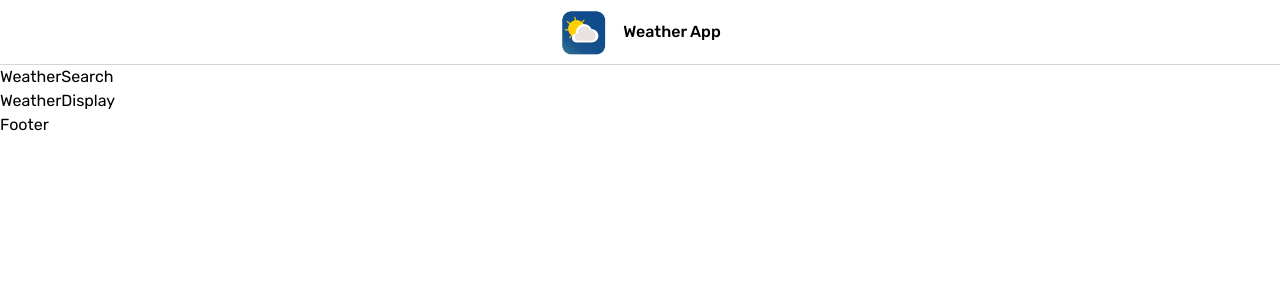
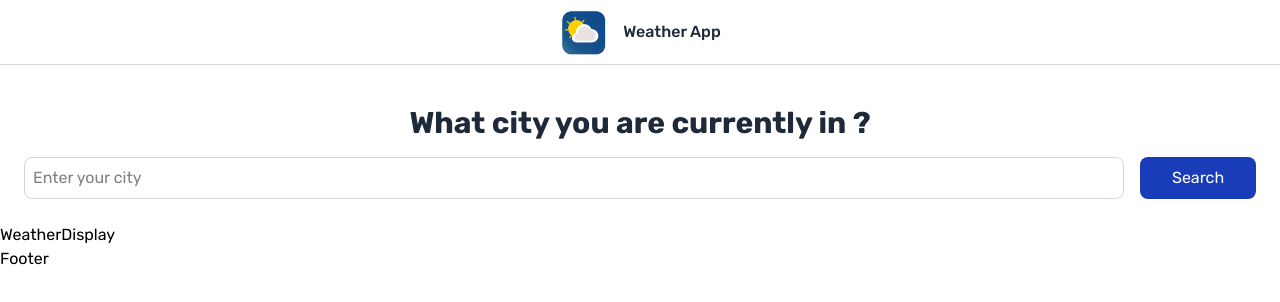
Before and after one commit to ilyasmdn/weather-app, a React (Vite) app: page / in a window 1280 px wide. Shown: the top 302 px of the page. Built offline with nearby package versions, Linux system fonts and the light colour scheme.

Commit message:
weather search added

```diff
--- a/src/components/Header.tsx
+++ b/src/components/Header.tsx
@@ -4,7 +4,7 @@ const Header = () => {
   return (
     <header className='sticky top-0 flex py-2 items-center justify-center gap-4 border-b border-gray-300'>
         <img src={icon} className='h-12' />
-        <p className='font-medium'>Weather App</p>
+        <p className='font-medium text-gray-800'>Weather App</p>
     </header>
   )
 }
--- a/src/components/WeatherSearch.tsx
+++ b/src/components/WeatherSearch.tsx
@@ -1,6 +1,31 @@
+import { useState } from "react";
+
 const WeatherSearch = () => {
+
+    const [city, setCity] = useState('');
+
+    const handleChangeCity = (e: React.ChangeEvent<HTMLInputElement>) => {
+        setCity(e.target.value)
+    }
+
   return (
-    <div>WeatherSearch</div>
+    <div className="w-full p-6">
+        <h2 className="py-4 text-3xl font-bold text-center text-gray-800">What city you are currently in ?</h2>
+        <div className="flex gap-4">
+            <input
+                type="text"
+                value={city}
+                onChange={(e) => handleChangeCity(e)}
+                placeholder="Enter your city"
+                className="w-full p-2 border border-gray-300 rounded-lg"
+            />
+            <button
+                className="w-32 p-2 bg-blue-800 text-white rounded-lg cursor-pointer hover:bg-blue-900 transition duration-300"
+            >
+                Search
+            </button>
+        </div>
+    </div>
   )
 }
 
```
